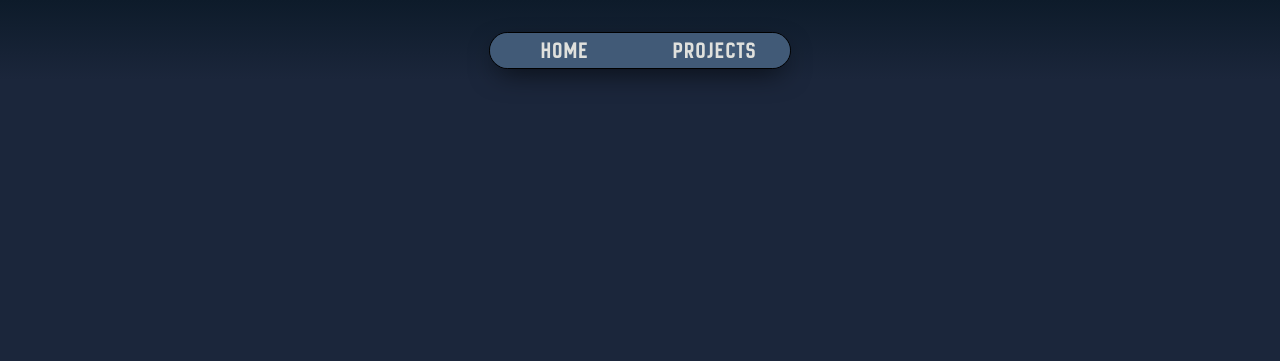
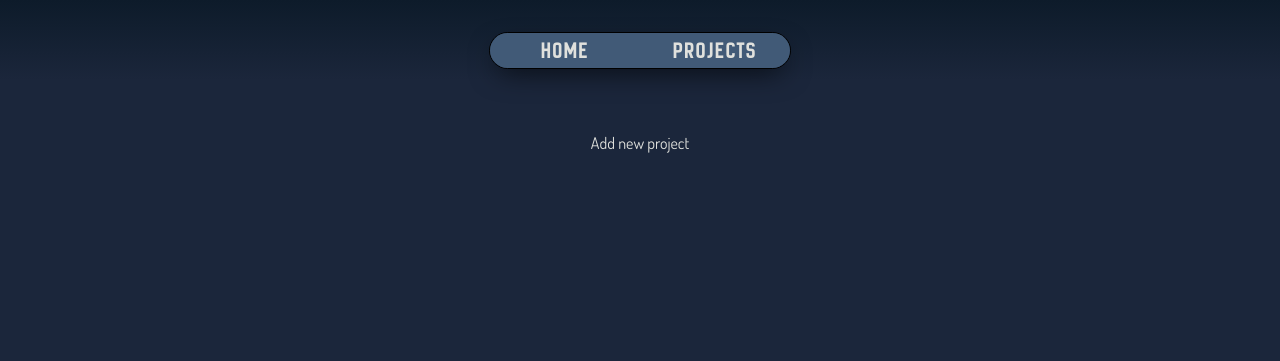
Before and after one commit to DGLaurits/myblog, a Flask app: page /projects in a window 1280 px wide. Shown: the top 361 px of the page. Run offline with Flask 3, Linux system fonts and the light colour scheme; the visitor is signed in with stand-in values (Sample User, id 1).

Commit message:
Add 'new blog post'

```diff
--- a/app.py
+++ b/app.py
@@ -50,6 +50,10 @@ def project_page(id):
 @app.route("/edit/<id>", methods=["GET", "POST"])
 @admin_required
 def write_page(id):
+    if id == "new":
+        new_id = db.add_project("New project", "", "", "", 0)
+        print(new_id)
+        return redirect(f"/edit/{new_id}")
     if request.method == "POST":
         title = request.form.get('title')
         description = request.form.get('description')
--- a/db.py
+++ b/db.py
@@ -16,7 +16,10 @@ def add_project(title: str, content: str, description: str, main_image_path: str
 
     cursor.execute('INSERT INTO projects (title, content, description, main_image, date, public) VALUES (?, ?, ?, ?, ?, ?)', (title, content, description, main_image_path, current_date, public))
     connect.commit()
+    cursor.execute('SELECT MAX(id) FROM projects')
+    id = cursor.fetchone()
     cursor.close()
+    return id[0]
 
 def update_project(id: str, title: str, content: str, description: str, main_image_path: str, public: int):
     cursor = connect.cursor()
--- a/templates/projects.html
+++ b/templates/projects.html
@@ -16,5 +16,12 @@
         <p class="date">{{ project['date'] }}</p>
     </a>
 {% endfor %}
+{% if is_admin %}
+
+<a href="/edit/new">
+  Add new project
+</a>
+
+{% endif %}
 </section>
 {% endblock %}
```
Also changed, not shown: readme.md.
